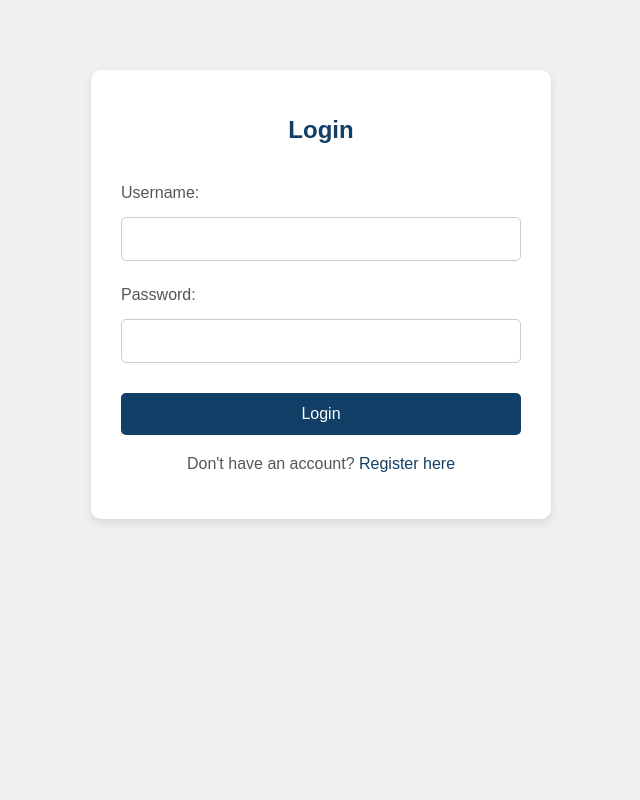
After one commit to andreaspagnolo/progetto_pss, a Flask app: page /login in a window 1280 px wide. The commit adds this page. Shown: the whole page, without its empty margins (319-959 px from the left). Run offline with Flask 3, Linux system fonts and the light colour scheme; parts of the project's set-up code (start-up, migrations or seed data) failed here and were passed over.

Commit message:
login registration

```diff
--- a/app.py
+++ b/app.py
@@ -1,7 +1,7 @@
-from flask import Flask, render_template, redirect, url_for, session, g
+from flask import Flask, render_template, redirect, url_for, session, g, request, flash
 from controller import get_recommendations
 from model import movies, fetch_poster_and_link
-from database import get_db, init_db, close_db
+from database import get_db, init_db, close_db, create_user, verify_user
 import sqlite3
 from flask import jsonify
 
@@ -16,8 +16,51 @@ init_db(app)
 def index():
     return get_recommendations()
 
+# Route per il login
+@app.route('/login', methods=['GET', 'POST'])
+def login():
+    if request.method == 'POST':
+        username = request.form.get('username')
+        password = request.form.get('password')
+
+        user = verify_user(username, password)
+        if user:
+            session['user_id'] = user['id']
+            session['username'] = user['username']
+            return redirect(url_for('index'))
+        else:
+            flash('Invalid username or password', 'error')
+
+    return render_template('login.html')
+
+# Route per la registrazione
+@app.route('/register', methods=['GET', 'POST'])
+def register():
+    if request.method == 'POST':
+        username = request.form.get('username')
+        password = request.form.get('password')
+
+        if create_user(username, password):
+            flash('Registration successful! Please log in.', 'success')
+            return redirect(url_for('login'))
+        else:
+            flash('Username already exists', 'error')
+
+    return render_template('register.html')
+
+# Route per il logout
+@app.route('/logout')
+def logout():
+    session.clear()
+    flash('You have been logged out successfully.', 'success')
+    return redirect(url_for('login'))
+
+# Route per aggiungere alla watchlist
 @app.route('/add_to_watchlist/<movie_name>')
 def add_to_watchlist(movie_name):
+    if 'user_id' not in session:
+        return jsonify({"success": False, "message": "not_logged_in"})
+
     movie_row = movies[movies['title'] == movie_name]
     if not movie_row.empty:
         movie_id = movie_row.iloc[0]['movie_id']
@@ -26,13 +69,11 @@ def add_to_watchlist(movie_name):
         except (ValueError, TypeError):
             return jsonify({"success": False, "message": "invalid_movie_id"})
 
-        user_id = session.get('user_id', 'default_user')
-
         try:
             db = get_db()
             db.execute(
                 "INSERT INTO watchlist (user_id, movie_name, movie_id) VALUES (?, ?, ?)",
-                (user_id, movie_name, movie_id)
+                (session['user_id'], movie_name, movie_id)
             )
             db.commit()
             return jsonify({"success": True, "message": "added"})
@@ -41,36 +82,36 @@ def add_to_watchlist(movie_name):
 
     return jsonify({"success": False, "message": "movie_not_found"})
 
+# Route per rimuovere dalla watchlist
 @app.route('/remove_from_watchlist/<movie_name>')
 def remove_from_watchlist(movie_name):
-    user_id = session.get('user_id', 'default_user')
+    if 'user_id' not in session:
+        return redirect(url_for('login'))
+
     db = get_db()
     db.execute(
         "DELETE FROM watchlist WHERE user_id = ? AND movie_name = ?",
-        (user_id, movie_name)
+        (session['user_id'], movie_name)
     )
     db.commit()
     return redirect(url_for('personal_area'))
 
+# Route per l'area personale
 @app.route('/personal_area')
 def personal_area():
-    user_id = session.get('user_id', 'default_user')
+    if 'user_id' not in session:
+        return redirect(url_for('login'))
+
     db = get_db()
-
-    # Esegui la query e converti le righe in dizionari
     watchlist_items = db.execute(
         "SELECT movie_name, movie_id FROM watchlist WHERE user_id = ?",
-        (user_id,)
+        (session['user_id'],)
     ).fetchall()
 
-    # Converti ogni riga SQLite in un dizionario
     watchlist_items = [dict(row) for row in watchlist_items]
+    watchlist_movies = []
 
-    print("Watchlist items (converted to dict):", watchlist_items)  # Debug
-
-    watchlist_movies = []
     for item in watchlist_items:
-        print("Movie ID:", item['movie_id'], "| Name:", item['movie_name'])  # Debug
         poster, link = fetch_poster_and_link(item['movie_id'])
         watchlist_movies.append({
             'name': item['movie_name'],
@@ -80,6 +121,19 @@ def personal_area():
 
     return render_template('personal_area.html', watchlist=watchlist_movies)
 
+# Route per svuotare la watchlist
+@app.route('/clear_watchlist')
+def clear_watchlist():
+    if 'user_id' not in session:
+        return redirect(url_for('login'))
+
+    db = get_db()
+    db.execute(
+        "DELETE FROM watchlist WHERE user_id = ?",
+        (session['user_id'],)
+    )
+    db.commit()
+    return redirect(url_for('personal_area'))
 
 if __name__ == '__main__':
     app.run(debug=True, host="127.0.0.1")
--- a/database.py
+++ b/database.py
@@ -1,5 +1,6 @@
 import sqlite3
 from flask import g
+from werkzeug.security import generate_password_hash, check_password_hash
 
 DATABASE = 'watchlist.db'
 
@@ -14,14 +15,23 @@ def init_db(app):
     with app.app_context():
         db = get_db()
         cursor = db.cursor()
-        cursor.execute('''
+        # Crea le tabelle se non esistono
+        cursor.executescript('''
+            CREATE TABLE IF NOT EXISTS users (
+                id INTEGER PRIMARY KEY AUTOINCREMENT,
+                username TEXT NOT NULL UNIQUE,
+                password_hash TEXT NOT NULL,
+                created_at TIMESTAMP DEFAULT CURRENT_TIMESTAMP
+            );
+
             CREATE TABLE IF NOT EXISTS watchlist (
                 id INTEGER PRIMARY KEY AUTOINCREMENT,
-                user_id TEXT NOT NULL,
+                user_id INTEGER NOT NULL,
                 movie_name TEXT NOT NULL,
                 movie_id INTEGER NOT NULL,
-                UNIQUE(user_id, movie_name)
-            )
+                UNIQUE(user_id, movie_name),
+                FOREIGN KEY (user_id) REFERENCES users(id)
+            );
         ''')
         db.commit()
 
@@ -29,3 +39,30 @@ def close_db(e=None):
     db = getattr(g, '_database', None)
     if db is not None:
         db.close()
+
+def create_user(username, password):
+    db = get_db()
+    password_hash = generate_password_hash(password)
+    try:
+        db.execute(
+            "INSERT INTO users (username, password_hash) VALUES (?, ?)",
+            (username, password_hash)
+        )
+        db.commit()
+        return True
+    except sqlite3.IntegrityError:
+        return False
+
+def get_user_by_username(username):
+    db = get_db()
+    user = db.execute(
+        "SELECT * FROM users WHERE username = ?",
+        (username,)
+    ).fetchone()
+    return user
+
+def verify_user(username, password):
+    user = get_user_by_username(username)
+    if user and check_password_hash(user['password_hash'], password):
+        return user
+    return None
--- a/schema.sql
+++ b/schema.sql
@@ -1,3 +1,10 @@
+CREATE TABLE IF NOT EXISTS users (
+    id INTEGER PRIMARY KEY AUTOINCREMENT,
+    username TEXT NOT NULL UNIQUE,
+    password_hash TEXT NOT NULL,
+    created_at TIMESTAMP DEFAULT CURRENT_TIMESTAMP
+);
+
 CREATE TABLE IF NOT EXISTS watchlist (
     id INTEGER PRIMARY KEY AUTOINCREMENT,
     user_id TEXT NOT NULL,
--- a/static/css/style.css
+++ b/static/css/style.css
@@ -121,7 +121,7 @@ label {
 .platform-dropdown {
     display: none;
     position: fixed;
-    top: 50%;
+    top: 35%;
     left: 50%;
     transform: translate(-50%, -50%);
     background-color: white;
@@ -334,11 +334,13 @@ label {
 
 .back-button {
     display: inline-block;
+    margin-top:20px;
     margin-bottom: 20px;
     color: #113f67;
     text-decoration: none;
     font-weight: bold;
     transition: color 0.2s ease;
+    top: 0%;
 }
 
 .back-button:hover {
@@ -467,6 +469,178 @@ label {
     opacity: 1;
 }
 
+.clear-all-container {
+    text-align: center;
+    margin: 30px 0;
+}
+
+.clear-all-btn {
+    padding: 10px 20px;
+    background-color: #ff4444;
+    color: white;
+    border: none;
+    border-radius: 5px;
+    font-size: 16px;
+    cursor: pointer;
+    transition: background-color 0.3s ease;
+}
+
+.clear-all-btn:hover {
+    background-color: #cc0000;
+}
+
+/* Nuovi stili per login/register */
+.login-box, .register-box {
+    background-color: white;
+    padding: 30px;
+    border-radius: 10px;
+    box-shadow: 0 4px 8px rgba(0, 0, 0, 0.1);
+    width: 400px;
+    margin: 50px auto;
+    text-align: center;
+}
+
+.login-box h1, .register-box h1 {
+    margin-bottom: 30px;
+    color: #113f67;
+}
+
+.login-box form, .register-box form {
+    display: flex;
+    flex-direction: column;
+    gap: 15px;
+}
+
+.login-box input, .register-box input {
+    padding: 12px;
+    border: 1px solid #ccc;
+    border-radius: 5px;
+    font-size: 16px;
+}
+
+.login-button, .register-button {
+    padding: 12px;
+    background-color: #113f67;
+    color: white;
+    border: none;
+    border-radius: 5px;
+    font-size: 16px;
+    cursor: pointer;
+    margin-top: 15px;
+}
+
+.login-button:hover, .register-button:hover {
+    background-color: #0056b3;
+}
+
+.login-box p, .register-box p {
+    margin-top: 20px;
+    color: #555;
+}
+
+.login-box a, .register-box a {
+    color: #113f67;
+    text-decoration: none;
+}
+
+.login-box a:hover, .register-box a:hover {
+    text-decoration: underline;
+}
+
+.flash-error {
+    color: #ff4444;
+    margin-bottom: 15px;
+}
+
+.flash-success {
+    color: #00C851;
+    margin-bottom: 15px;
+}
+
+
+/* Stile per logout */
+.title {
+    position: fixed;
+    top: 30px;
+    left: 50%;
+    transform: translateX(-50%);
+    margin: 0 auto;
+    font-size: 24px;
+    white-space: nowrap;
+    z-index: 5;
+}
+
+.logout-button {
+    position: fixed;
+    left: 20px;
+    top: 20px;
+    width: 50px;
+    height: 50px;
+    border-radius: 50%;
+    background-color: #113f67;
+    display: flex;
+    align-items: center;
+    justify-content: center;
+    transition: all 0.3s ease;
+    overflow: hidden;
+    z-index: 10;
+}
+
+.logout-button img {
+    width: 24px;
+    height: 24px;
+    border-radius: 50%;
+    object-fit: cover;
+}
+
+.logout-text {
+    opacity: 0;
+    width: 0;
+    margin-left: 0;
+    transition: all 0.3s ease;
+    font-family: 'Oswald', sans-serif;
+    color: white;
+    font-size: 14px;
+}
+
+.logout-button:hover {
+    width: 120px;
+    border-radius: 20px;
+    justify-content: flex-start;
+    padding-left: 15px;
+}
+
+.logout-button:hover .logout-text {
+    opacity: 1;
+    width: auto;
+    margin-left: 8px;
+}
+
+/* Pulsante Back (modificato per allineamento verticale) */
+.back-button {
+    position: fixed;
+    margin-top: 0px;
+    top: 20px;
+    right: 20px;
+    padding: 8px 15px;
+    background-color: #f0f0f0;
+    color: #113f67;
+    border-radius: 5px;
+    text-decoration: none;
+    font-weight: bold;
+    transition: all 0.2s ease;
+    height: 40px;
+    box-sizing: border-box;
+    display: flex;
+    align-items: center;
+    z-index: 10;
+}
+
+.back-button:hover {
+    background-color: #113f67;
+    color: white;
+}
+
 /* Media query per schermi più piccoli */
 @media (max-width: 1100px) {
     .personal-area .movie {
--- /dev/null
+++ b/templates/login.html
@@ -0,0 +1,36 @@
+<!DOCTYPE html>
+<html lang="en">
+<head>
+    <meta charset="UTF-8">
+    <meta name="viewport" content="width=device-width, initial-scale=1.0">
+    <title>Login - Movie Recommender</title>
+    <link rel="stylesheet" href="{{ url_for('static', filename='css/style.css') }}">
+</head>
+<body>
+    <div class="container">
+        <div class="login-box">
+            <h1>Login</h1>
+
+            {% with messages = get_flashed_messages(with_categories=true) %}
+                {% if messages %}
+                    {% for category, message in messages %}
+                        <div class="flash-{{ category }}">{{ message }}</div>
+                    {% endfor %}
+                {% endif %}
+            {% endwith %}
+
+            <form method="POST" action="{{ url_for('login') }}">
+                <label for="username">Username:</label>
+                <input type="text" id="username" name="username" required>
+
+                <label for="password">Password:</label>
+                <input type="password" id="password" name="password" required>
+
+                <button type="submit" class="login-button">Login</button>
+            </form>
+
+            <p>Don't have an account? <a href="{{ url_for('register') }}">Register here</a></p>
+        </div>
+    </div>
+</body>
+</html>
```
Also changed, not shown: templates/personal_area.html (+36 -2 lines), templates/register.html (added, +36 -0 lines), watchlist.db.
